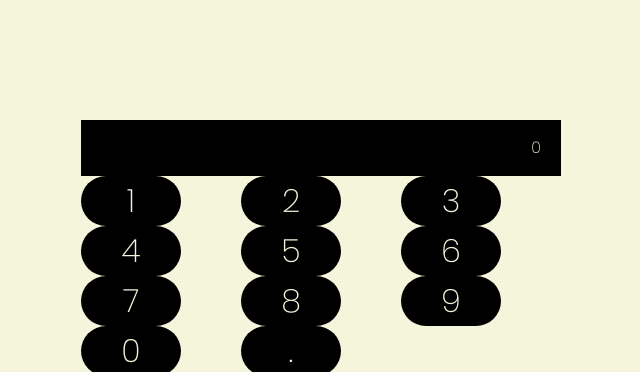
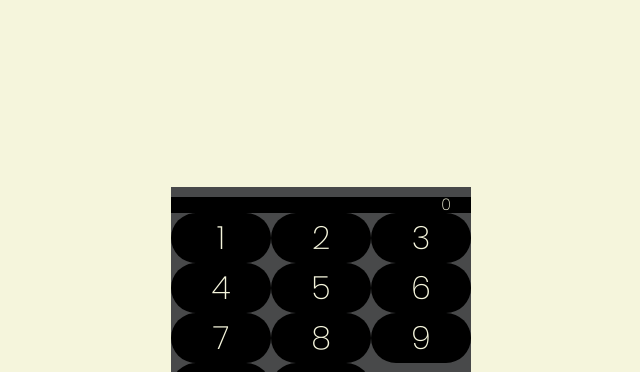
Before and after one commit to lnicepei/wise-calculator, a website built with webpack: page src/index.html in a window 1280 px wide. Shown: the top 372 px of the page, without its empty margins (319-959 px from the left). Built offline with nearby package versions, Linux system fonts and the light colour scheme.

```diff
--- a/src/styles/calculator.scss
+++ b/src/styles/calculator.scss
@@ -1,8 +1,7 @@
 .calculator {
-  width: 70vh;
-  max-width: 60vh;
-  height: 70vh;
   display: flex;
   flex-direction: column;
   margin: 20px;
+  background-color: #48494a;
+  padding: 10px 0 0 0;
 }
```
